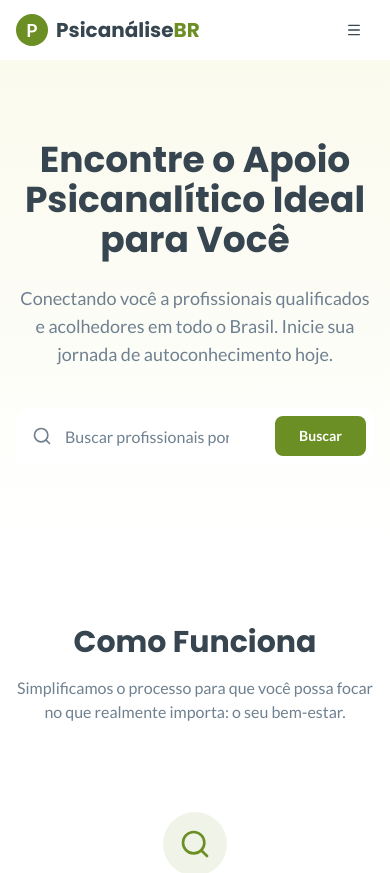
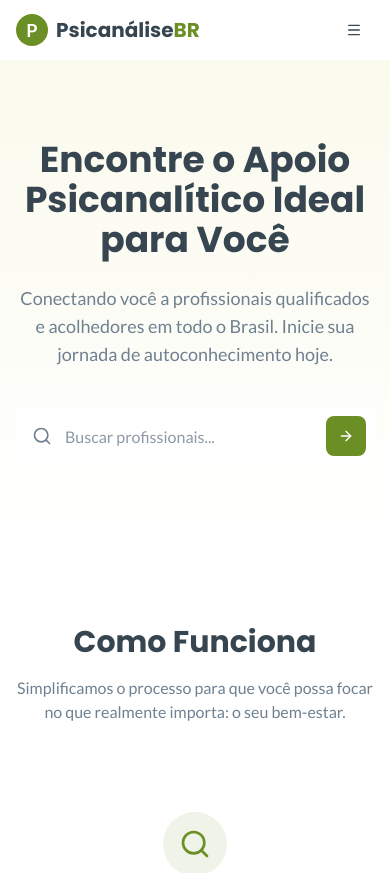
Before and after one commit to Tonho-costa/psican-lisebr-x43wtr3uh, a React (Vite) app: page / in a window 390 px wide. Shown: the top 873 px of the page. Built offline with nearby package versions, Linux system fonts and the light colour scheme.

Commit message:
Feat: Make app responsive and highlight new pros

```diff
--- a/src/pages/Dashboard.tsx
+++ b/src/pages/Dashboard.tsx
@@ -117,7 +117,7 @@ export default function Dashboard() {
                   {currentProfessional.occupation}
                 </p>
               )}
-              <p className="text-sm text-muted-foreground mb-4">
+              <p className="text-sm text-muted-foreground mb-4 break-all">
                 {currentProfessional.email}
               </p>
               <Button
@@ -147,7 +147,7 @@ export default function Dashboard() {
 
         {/* Main Content */}
         <main className="lg:col-span-3">
-          <div className="flex justify-between items-center mb-6">
+          <div className="flex flex-col sm:flex-row justify-between items-start sm:items-center mb-6 gap-4">
             <h1 className="text-3xl font-heading font-bold">Editar Perfil</h1>
             <AlertDialog>
               <AlertDialogTrigger asChild>
@@ -180,7 +180,7 @@ export default function Dashboard() {
           </div>
 
           <Tabs defaultValue="pessoal" className="w-full">
-            <TabsList className="mb-6">
+            <TabsList className="w-full h-auto grid grid-cols-1 sm:grid-cols-3 mb-6 bg-muted p-1 gap-1 sm:gap-0">
               <TabsTrigger value="pessoal">Dados Pessoais</TabsTrigger>
               <TabsTrigger value="academico">Acadêmico</TabsTrigger>
               <TabsTrigger value="atendimento">Atendimento</TabsTrigger>
--- a/src/pages/Index.tsx
+++ b/src/pages/Index.tsx
@@ -8,6 +8,7 @@ import {
   BookOpen,
   FileQuestion,
   Phone,
+  ArrowRight,
 } from 'lucide-react'
 import { Button } from '@/components/ui/button'
 import { Input } from '@/components/ui/input'
@@ -24,6 +25,7 @@ export default function Index() {
     navigate(`/busca?q=${encodeURIComponent(searchTerm)}`)
   }
 
+  // Since we now prepend new professionals, this slice will always take the newest ones
   const featuredProfessionals = professionals.slice(0, 3)
 
   return (
@@ -45,19 +47,21 @@ export default function Index() {
               className="w-full max-w-2xl relative animate-fade-in-up delay-200"
             >
               <div className="relative flex items-center">
-                <Search className="absolute left-4 w-5 h-5 text-muted-foreground" />
+                <Search className="absolute left-4 w-5 h-5 text-muted-foreground pointer-events-none" />
                 <Input
                   type="text"
-                  placeholder="Buscar profissionais por cidade, especialidade ou nome..."
-                  className="w-full h-14 pl-12 pr-36 rounded-xl shadow-elevation border-transparent focus:border-primary text-base"
+                  placeholder="Buscar profissionais..."
+                  className="w-full h-14 pl-12 pr-14 md:pr-36 rounded-xl shadow-elevation border-transparent focus:border-primary text-base placeholder:text-muted-foreground/80"
                   value={searchTerm}
                   onChange={(e) => setSearchTerm(e.target.value)}
                 />
                 <Button
                   type="submit"
-                  className="absolute right-2 h-10 px-6 rounded-lg bg-primary hover:bg-primary/90 text-white font-semibold transition-all"
+                  className="absolute right-2 h-10 w-10 md:w-auto md:px-6 rounded-lg bg-primary hover:bg-primary/90 text-white font-semibold transition-all p-0 flex items-center justify-center"
                 >
-                  Buscar
+                  <span className="hidden md:inline">Buscar</span>
+                  <ArrowRight className="md:hidden w-5 h-5" />
+                  <span className="sr-only">Buscar</span>
                 </Button>
               </div>
             </form>
--- a/src/stores/useProfessionalStore.ts
+++ b/src/stores/useProfessionalStore.ts
@@ -66,7 +66,9 @@ export const useProfessionalStore = create<ProfessionalState>()(
           id: Math.random().toString(36).substring(7),
         }
         set((state) => ({
-          professionals: [...state.professionals, newProfessional],
+          // Prepend new professional to the beginning of the list
+          // This ensures they appear first in the featured list
+          professionals: [newProfessional, ...state.professionals],
           currentProfessional: newProfessional,
           isAuthenticated: true,
         }))
```
